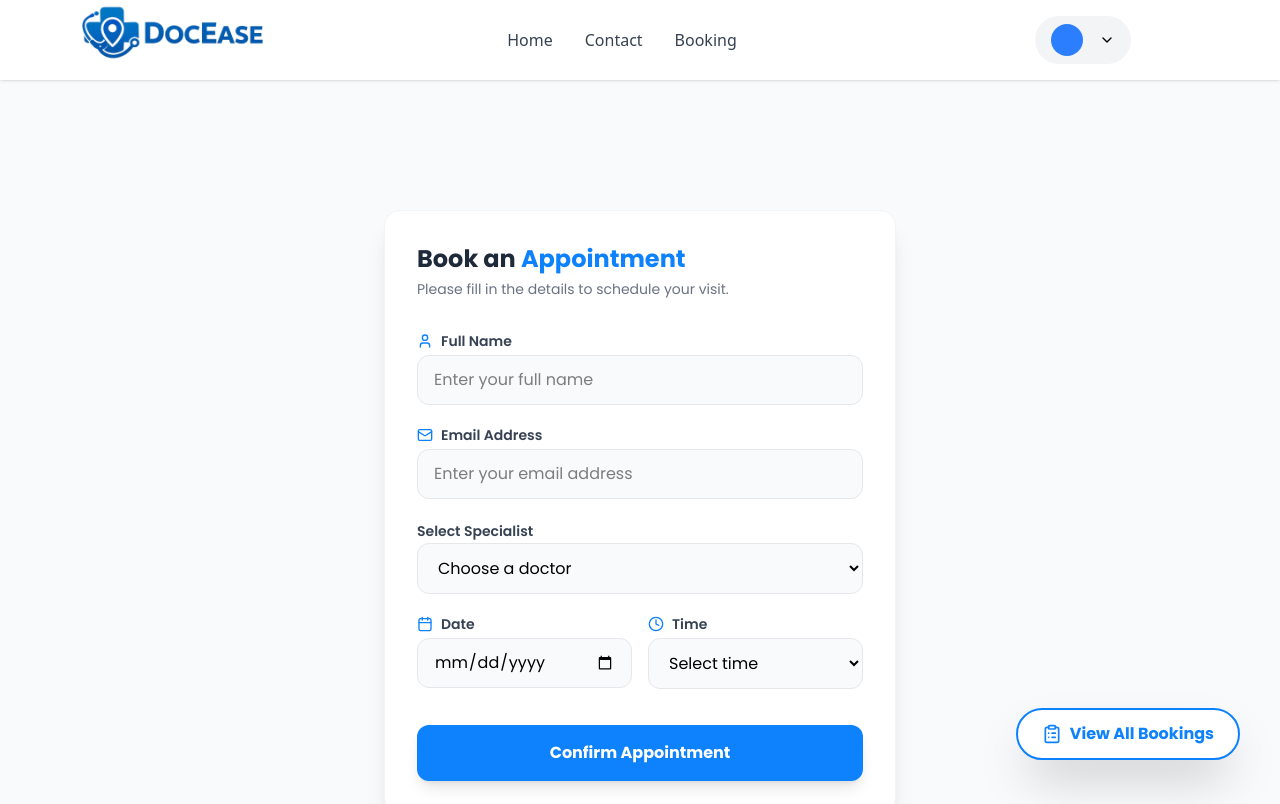
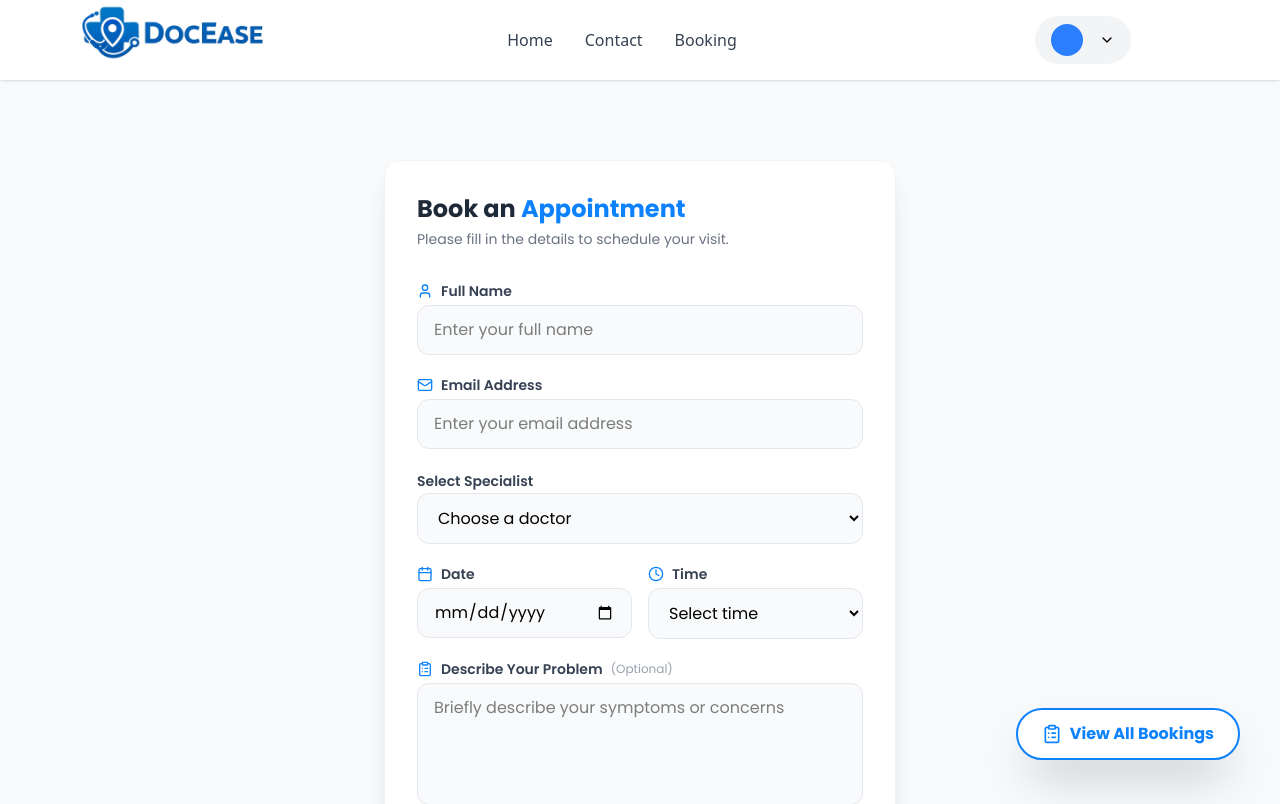
Before and after one commit to ADITYABANKEY07/doccure, a React (Vite) app in the folder client/: page /booking in a window 1280 px wide. Shown: the top 804 px of the page. Built offline with nearby package versions, Linux system fonts and the light colour scheme; sample sign-in values are in the browser's storage.

Commit message:
adding textarea in booking page

```diff
--- a/client/src/pages/Booking.jsx
+++ b/client/src/pages/Booking.jsx
@@ -3,8 +3,8 @@ import { useLocation, useNavigate } from "react-router-dom";
 import { Calendar, Clock, User, Mail, ClipboardList } from "lucide-react";
 import axios from "axios";
 // 1. Import Toastify
-import { ToastContainer, toast } from 'react-toastify';
-import 'react-toastify/dist/ReactToastify.css';
+import { ToastContainer, toast } from "react-toastify";
+import "react-toastify/dist/ReactToastify.css";
 
 const Booking = () => {
   const location = useLocation();
@@ -16,6 +16,7 @@ const Booking = () => {
     mydoctor: "",
     mydate: "",
     mytime: "",
+    mytextarea: "",
   });
 
   const handleChange = (e) => {
@@ -62,7 +63,6 @@ const Booking = () => {
 
   return (
     <div className="relative flex justify-center items-center min-h-screen bg-gray-50 p-4 pt-20">
-
       {/* 4. Add the ToastContainer */}
       <ToastContainer />
 
@@ -130,11 +130,19 @@ const Booking = () => {
               className="w-full px-4 py-3 bg-gray-50 border border-gray-200 rounded-xl focus:ring-2 focus:ring-blue-500 outline-none transition"
               required
             >
-              <option value="" disabled>Choose a doctor</option>
-              <option value="Dr Ankit Sharma">Dr Ankit Sharma (Orthopedic)</option>
-              <option value="Dr Priya Verma">Dr Priya Verma (Cardiologist)</option>
+              <option value="" disabled>
+                Choose a doctor
+              </option>
+              <option value="Dr Ankit Sharma">
+                Dr Ankit Sharma (Orthopedic)
+              </option>
+              <option value="Dr Priya Verma">
+                Dr Priya Verma (Cardiologist)
+              </option>
               <option value="Dr Rohit Mehta">Dr Rohit Mehta (Neurology)</option>
-              <option value="Dr Neha Gupta">Dr Neha Gupta (General Physician)</option>
+              <option value="Dr Neha Gupta">
+                Dr Neha Gupta (General Physician)
+              </option>
             </select>
           </div>
 
@@ -165,13 +173,35 @@ const Booking = () => {
                 className="w-full px-4 py-3 bg-gray-50 border border-gray-200 rounded-xl focus:ring-2 focus:ring-blue-500 outline-none transition"
                 required
               >
-                <option value="" disabled>Select time</option>
+                <option value="" disabled>
+                  Select time
+                </option>
                 <option value="09:00 AM">09:00 AM</option>
                 <option value="11:30 AM">11:30 AM</option>
                 <option value="03:00 PM">03:00 PM</option>
                 <option value="05:30 PM">05:30 PM</option>
               </select>
             </div>
+          </div>
+
+          <div className="space-y-1">
+            <label className="text-sm font-semibold text-gray-700 flex items-center gap-2">
+              <ClipboardList size={16} className="text-primary" />
+              Describe Your Problem
+              <span className="text-xs text-gray-400 font-normal">
+                (Optional)
+              </span>
+            </label>
+
+            <textarea
+              name="mytextarea"
+              value={mydata.mytextarea}
+              onChange={handleChange}
+              placeholder="Briefly describe your symptoms or concerns"
+              rows={4}
+              className="w-full px-4 py-3 bg-gray-50 border border-gray-200 rounded-xl
+               focus:ring-2 focus:ring-blue-500 outline-none transition resize-none"
+            />
           </div>
 
           <button
```
